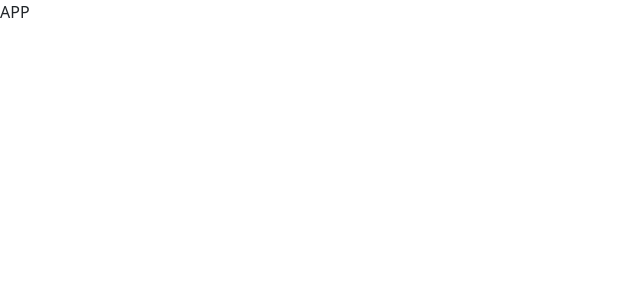
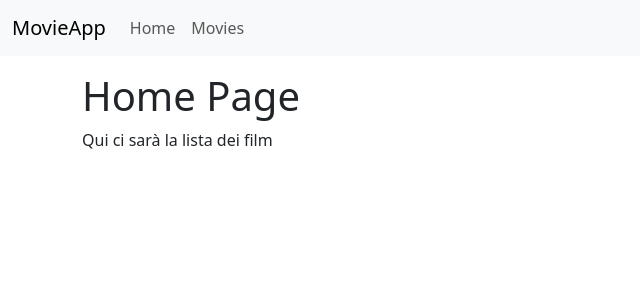
Before and after one commit to SimoneZampieri/webapp-react, a React (Vite) app: page / in a window 1280 px wide. Shown: the top 300 px of the page, without its empty margins (0-640 px from the left). Built offline with nearby package versions, Linux system fonts and the light colour scheme.

Commit message:
[update] Implement routing with Home and DefLayout components

```diff
--- a/src/App.jsx
+++ b/src/App.jsx
@@ -1,8 +1,20 @@
 import { useState } from "react";
 import "bootstrap/dist/css/bootstrap.min.css";
+import { BrowserRouter, Routes, Route } from "react-router-dom";
+import Home from "./components/Home";
+import DefLayout from "./components/DefLayout";
 
+//app function
 function App() {
-  return <>APP</>;
+  return (
+    <BrowserRouter>
+      <Routes>
+        <Route path="/" element={<DefLayout />}>
+          <Route index element={<Home />} />
+        </Route>
+      </Routes>
+    </BrowserRouter>
+  );
 }
 
 export default App;
--- a/src/components/DefLayout.jsx
+++ b/src/components/DefLayout.jsx
@@ -1,11 +1,15 @@
 import React from "react";
 import { Outlet } from "react-router-dom";
 import "bootstrap/dist/css/bootstrap.min.css";
+import Header from "./Header";
 
 const DefLayout = () => {
   return (
-    <div className="container mt-3">
-      <Outlet />
+    <div>
+      <Header />
+      <div className="container mt-3">
+        <Outlet />
+      </div>
     </div>
   );
 };
--- /dev/null
+++ b/src/components/Home.jsx
@@ -0,0 +1,12 @@
+import React from "react";
+
+const Home = () => {
+  return (
+    <div>
+      <h1>Home Page</h1>
+      <p>Qui ci sarà la lista dei film</p>
+    </div>
+  );
+};
+
+export default Home;
```
Also changed, not shown: src/components/Movies.jsx (added).
